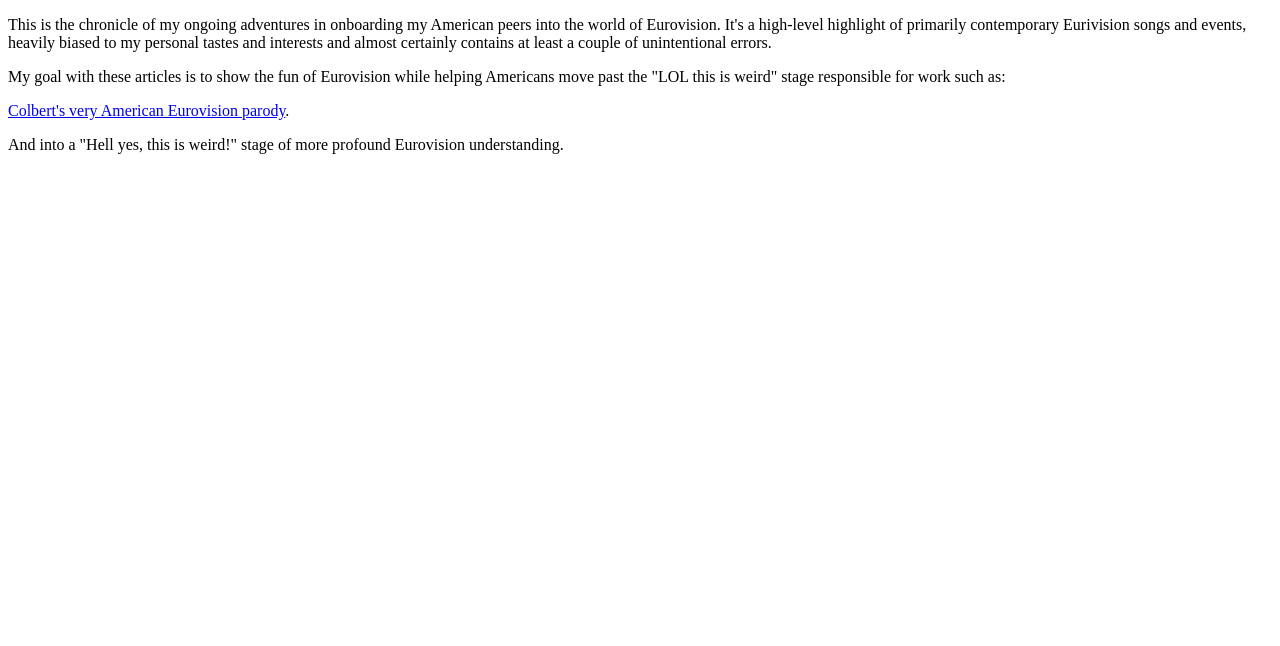
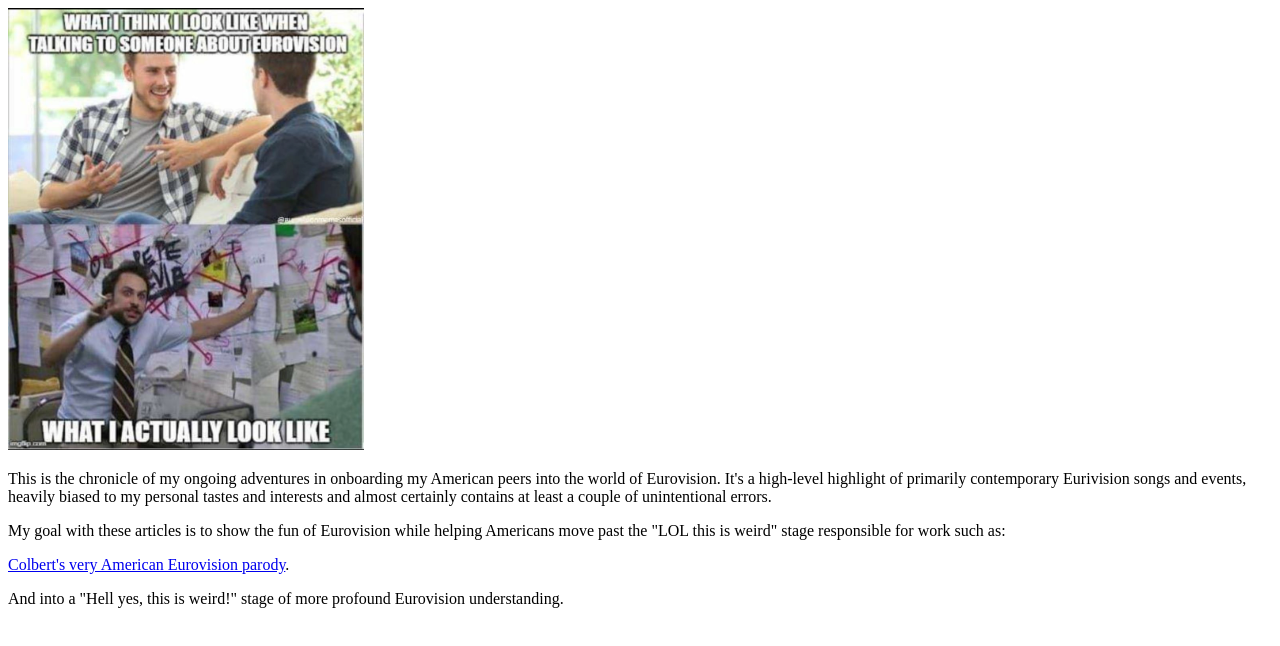
Before and after one commit to modrake/eurovisionism, a plain HTML site: page index.html in a window 1280 px wide. Drawn offline with Linux system fonts and the light colour scheme.

Commit message:
added Skyer's invaluable image

```diff
--- a/index.html
+++ b/index.html
@@ -2,7 +2,7 @@
 <html>
 
 <body>
-
+<img src="splainin.jpg" alt="Unhinged person explaining Eurovision">
 <p>This is the chronicle of my ongoing adventures in onboarding my American peers into the world of Eurovision. It's a high-level highlight of primarily contemporary Eurivision songs and events, heavily biased to my personal tastes and interests and almost certainly contains at least a couple of unintentional errors.</p>
 
 <p>My goal with these articles is to show the fun of Eurovision while helping Americans move past the "LOL this is weird" stage responsible for work such as:</p>
```
Also changed, not shown: splainin.jpg (added).
